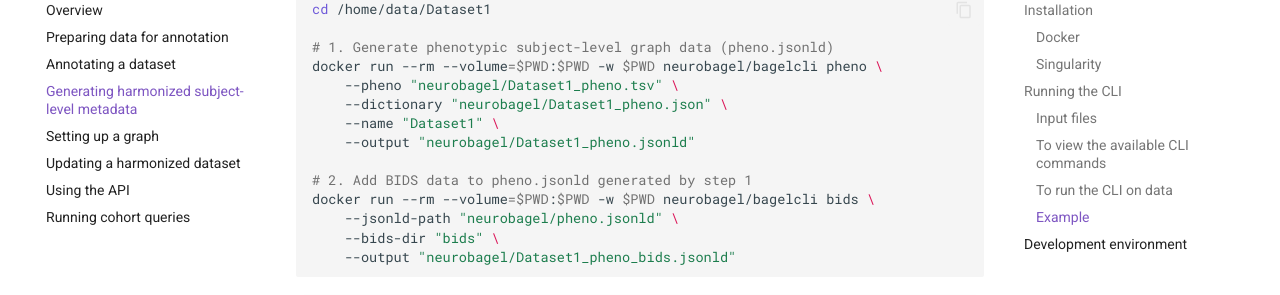
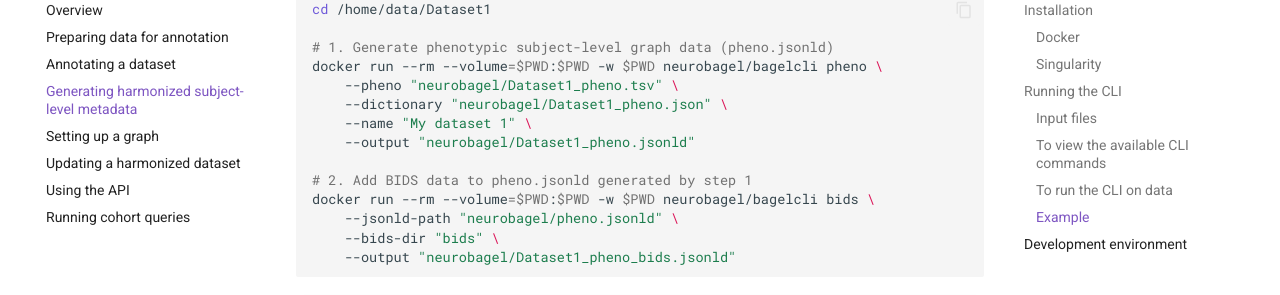
Before and after one commit to neurobagel/documentation, an MkDocs documentation site: the page built from docs/cli.md, in a window 1280 px wide and 900 px high, scrolled down 2274 px. Shown: the part 146-441 px from the top of the window. Built offline with MkDocs 1.6.1 and Material for MkDocs 9.7.7, drawn with Linux system fonts in a browser that asks for light colours; comment, search, counter and statistics services are not loaded.

Commit message:
Apply suggestions from code review
Use multi-word dataset name as example

Co-authored-by: Sebastian Urchs <surchs@users.noreply.github.com>

```diff
--- a/docs/cli.md
+++ b/docs/cli.md
@@ -109,7 +109,7 @@
     docker run --rm --volume=$PWD:$PWD -w $PWD neurobagel/bagelcli pheno \
         --pheno "neurobagel/Dataset1_pheno.tsv" \
         --dictionary "neurobagel/Dataset1_pheno.json" \
-        --name "Dataset1" \
+        --name "My dataset 1" \
         --output "neurobagel/Dataset1_pheno.jsonld"
 
     # 2. Add BIDS data to pheno.jsonld generated by step 1
@@ -128,7 +128,7 @@
     singularity run --no-home --bind $PWD --pwd $PWD bagel.sif pheno \
         --pheno "neurobagel/Dataset1_pheno.tsv" \
         --dictionary "neurobagel/Dataset1_pheno.json" \
-        --name "Dataset1" \
+        --name "My dataset 1" \
         --output "neurobagel/Dataset1_pheno.jsonld"
 
     # 2. Add BIDS data to pheno.jsonld generated by step 1
```
